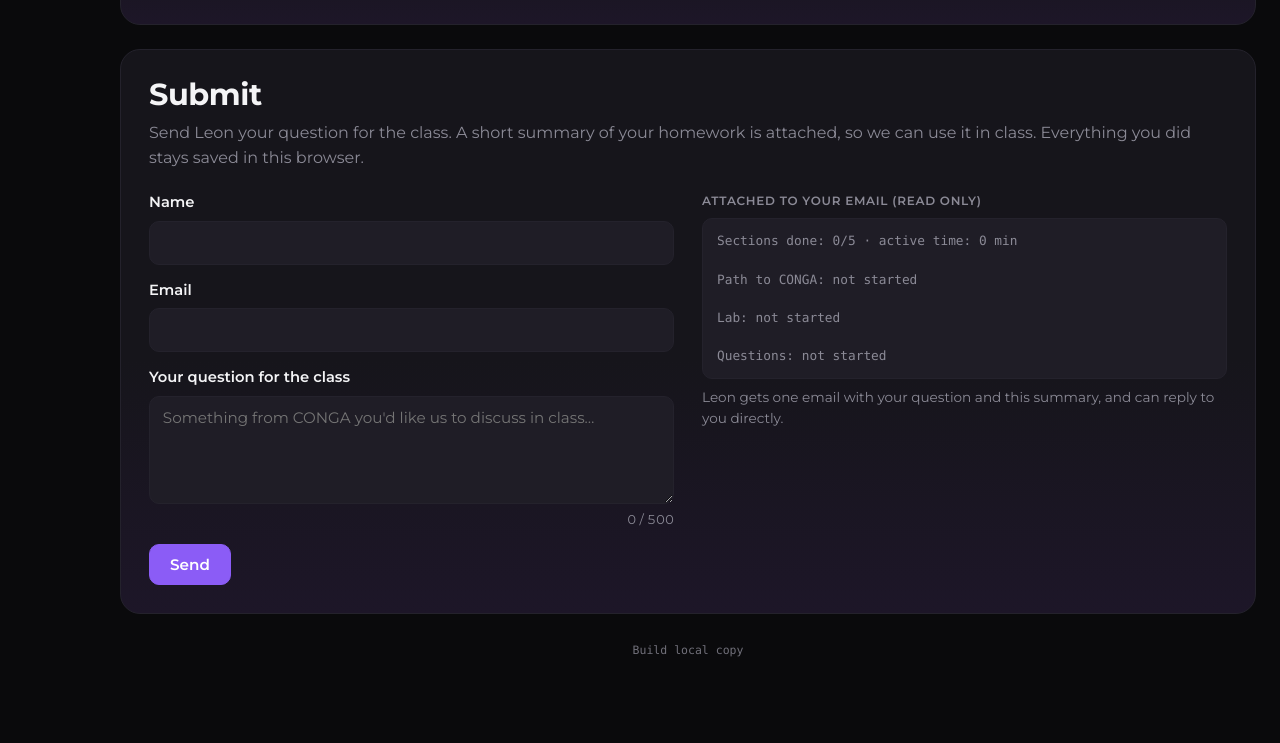
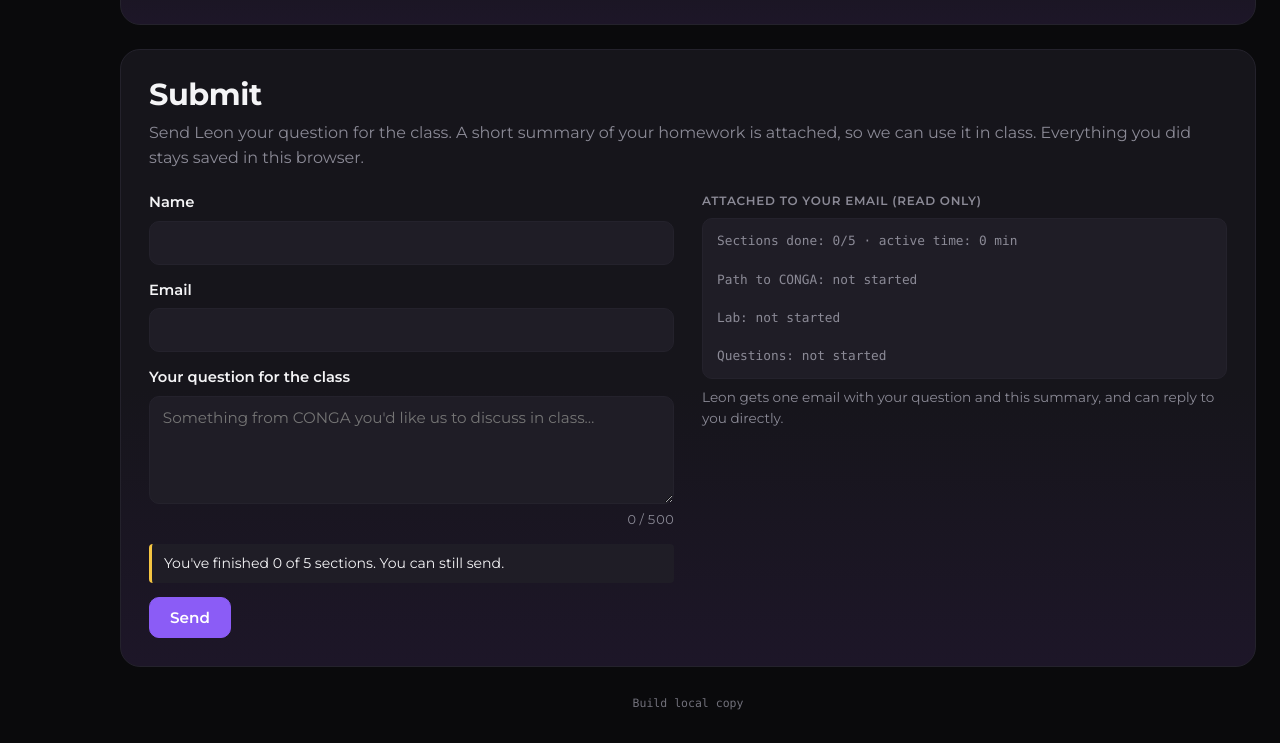
Before and after one commit to leonshumil/load_balancing, a plain HTML site: page site/public/hw/index.html in a window 1280 px wide. Shown: the part 4925-5668 px from the top of the page. Before the commit the page ends 5615 px from the top, so only its background shows below. Drawn offline with Linux system fonts and the light colour scheme; a web font is replaced by a local one.

Commit message:
feat(submit): a soft note above Send while sections are left ('You've finished 2 of 5 sections. You can still send.'); never blocks (review-2 P1-3)
Co-Authored-By: Claude Opus 5.5 <noreply@anthropic.com>

```diff
--- a/site/public/hw/hw.css
+++ b/site/public/hw/hw.css
@@ -506,3 +506,5 @@ textarea.input { resize: vertical; width: 100%; }
 .sub-summary { margin: 0; max-height: 300px; overflow: auto; padding: 12px 14px; border: 1px solid var(--border); border-radius: var(--radius-sm);
   background: var(--panel-raised); color: var(--muted); font: 0.8rem/1.5 var(--font-mono); white-space: pre-wrap; }
 .sub-note { margin: 0; color: var(--muted); font-size: 0.85rem; }
+.sub-soft { margin: 0; padding: 8px 12px; border-left: 3px solid var(--gold); border-radius: 4px; background: var(--panel-raised); color: var(--text); font-size: 0.88rem; }
+.sub-soft:empty { display: none; }
--- a/site/public/hw/js/submit/model.js
+++ b/site/public/hw/js/submit/model.js
@@ -114,6 +114,9 @@ export function buildSummary(d) {
   return text.length <= SUMMARY_MAX ? text : `${text.slice(0, SUMMARY_MAX - 1)}…`;
 }
 
+/** A soft note above Send while not every section is done (sending is never blocked). */
+export const progressNote = (done, total) => (done >= total ? null : `You've finished ${done} of ${total} sections. You can still send.`);
+
 /** The JSON body for Web3Forms. Reply-To = the student's email, so Leon can just hit Reply. */
 export function payload({ key, name, email, question, summary }) {
   const n = String(name ?? "").trim();
--- a/site/public/hw/js/submit/view.js
+++ b/site/public/hw/js/submit/view.js
@@ -2,7 +2,7 @@
 // with a short summary of the homework. Name, email and the question draft are kept in the store.
 import * as store from "../../../shared/store.js";
 import { WEB3FORMS_KEY } from "../../../shared/config.js";
-import { validate, collect, buildSummary, payload, send, QUESTION_MAX } from "./model.js";
+import { validate, collect, buildSummary, payload, send, progressNote, QUESTION_MAX } from "./model.js";
 
 const KEY = "hw:submit";
 
@@ -51,15 +51,21 @@ export function initSubmit({ root }) {
   const status = h("p", { class: "sub-status", role: "status" });
   const again = h("button", { class: "btn btn-ghost", type: "button", hidden: true, onclick: () => { sentAt = null; save(); render(); name.focus(); } }, "Send again");
   const fields = h("fieldset", { class: "sub-fields" }, h("legend", { class: "visually-hidden" }, "Your details and question"), F.name.el, F.email.el, F.question.el, botcheck);
+  const soft = h("p", { class: "sub-soft" });
   const form = h("form", { class: "sub-form", novalidate: true },
     fields,
+    soft,
     h("div", { class: "sub-actions" }, sendBtn, again, status));
   root.replaceChildren(h("div", { class: "sub-grid" },
     form,
     h("div", { class: "sub-attach" }, h("p", { class: "label" }, "Attached to your email (read only)"), summaryBox,
       h("p", { class: "sub-note" }, "Leon gets one email with your question and this summary, and can reply to you directly."))));
 
-  const refreshSummary = () => { summaryBox.textContent = buildSummary(collect(store.get)); };
+  const refreshSummary = () => {
+    const d = collect(store.get);
+    summaryBox.textContent = buildSummary(d);
+    soft.textContent = sentAt ? "" : progressNote(d.done, d.total) ?? "";
+  };
   const refreshCount = () => {
     const n = question.value.trim().length;
     counter.textContent = `${n} / ${QUESTION_MAX}`;
```
Also changed, not shown: site/public/hw/js/submit/model.test.js (+9 -0 lines).
